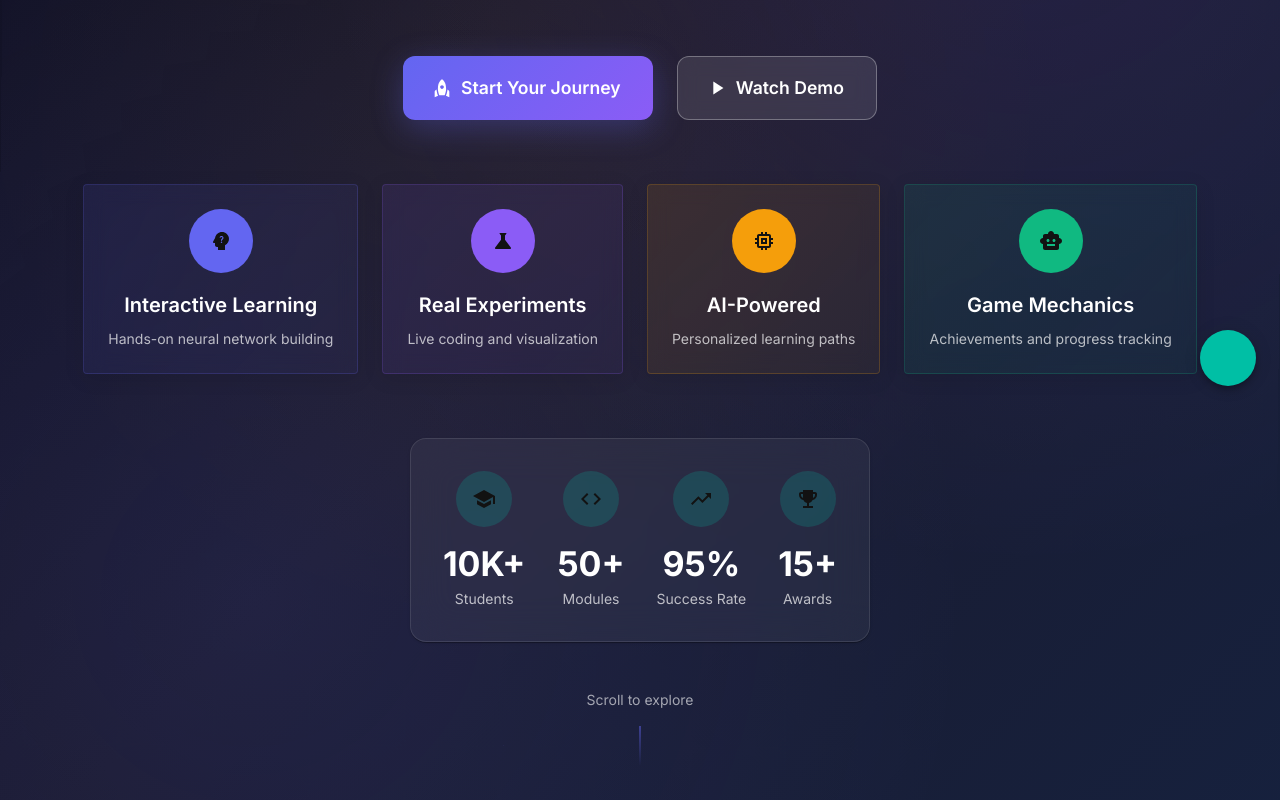
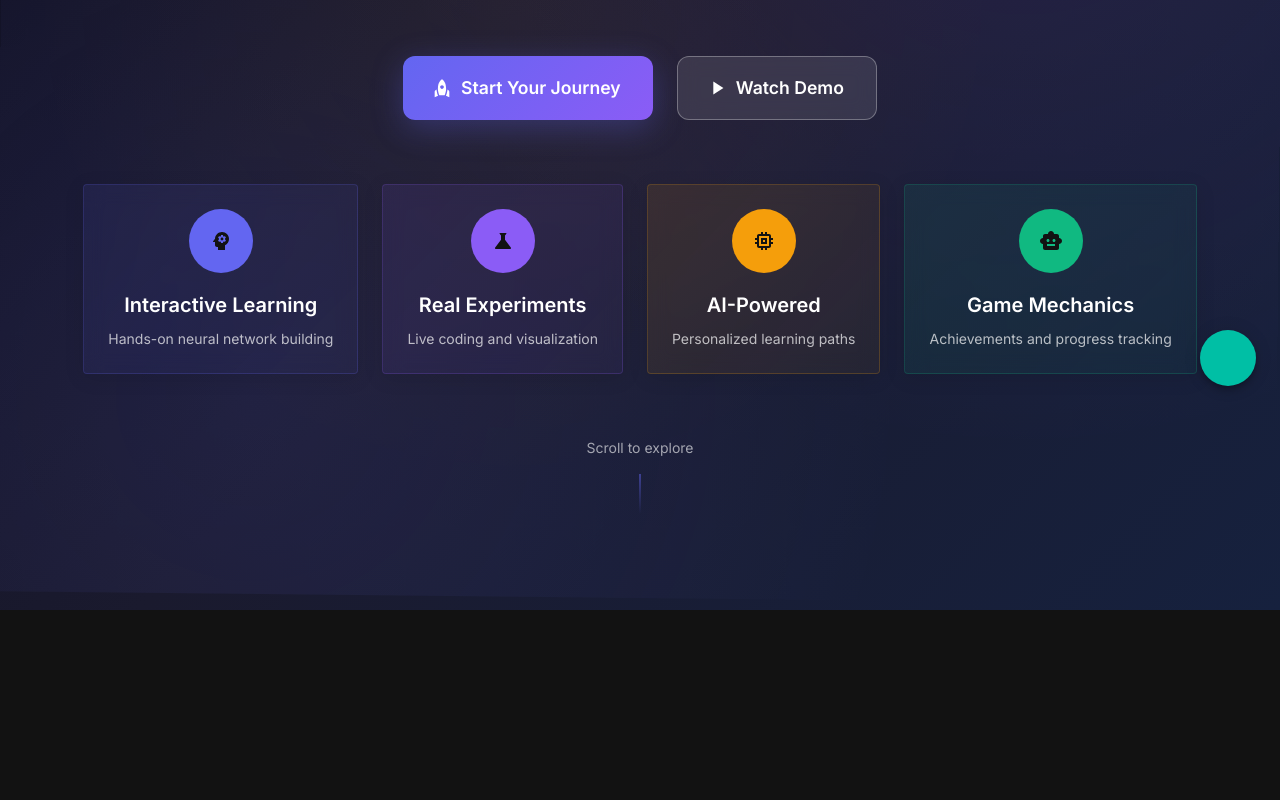
Before and after one commit to zhou-dong/alchemist-ai, a React (Vite) app: page / in a window 1280 px wide. Shown: the part 390-1190 px from the top of the page. After the commit the page ends 1000 px from the top, so only its background shows below. Built offline with nearby package versions, Linux system fonts and the light colour scheme; some icons are missing.

Commit message:
Update Home.tsx

```diff
--- a/src/pages/Home.tsx
+++ b/src/pages/Home.tsx
@@ -5,108 +5,23 @@ import {
   Card,
   CardContent,
   Grid,
-  Chip,
-  LinearProgress,
   Avatar,
-  IconButton,
   Fade,
-  useTheme,
   alpha,
   Container,
   Stack,
-  Paper,
-  Divider
 } from '@mui/material';
 import {
   PlayArrow,
-  School,
   Psychology,
-  AutoGraph,
-  Code,
-  EmojiEvents,
-  TrendingUp,
-  Lightbulb,
-  Speed,
-  Security,
   Rocket,
-  Star,
-  Timeline,
   Science,
   Memory,
   SmartToy,
-  PsychologyAlt,
-  Biotech
 } from '@mui/icons-material';
 import { useState, useEffect } from 'react';
 
-interface LearningModule {
-  id: string;
-  title: string;
-  description: string;
-  icon: React.ReactNode;
-  difficulty: 'Beginner' | 'Intermediate' | 'Advanced';
-  duration: string;
-  progress: number;
-  unlocked: boolean;
-  color: string;
-}
-
-const learningModules: LearningModule[] = [
-  {
-    id: 'neural-basics',
-    title: 'Neural Network Fundamentals',
-    description: 'Learn the building blocks of neural networks from scratch',
-    icon: <Psychology />,
-    difficulty: 'Beginner',
-    duration: '30 min',
-    progress: 0,
-    unlocked: true,
-    color: '#6366F1'
-  },
-  {
-    id: 'backpropagation',
-    title: 'Backpropagation & Training',
-    description: 'Master how neural networks learn and improve',
-    icon: <AutoGraph />,
-    difficulty: 'Intermediate',
-    duration: '45 min',
-    progress: 0,
-    unlocked: false,
-    color: '#8B5CF6'
-  },
-  {
-    id: 'deep-learning',
-    title: 'Deep Learning Architectures',
-    description: 'Explore CNNs, RNNs, and transformer models',
-    icon: <Code />,
-    difficulty: 'Advanced',
-    duration: '60 min',
-    progress: 0,
-    unlocked: false,
-    color: '#F59E0B'
-  },
-  {
-    id: 'optimization',
-    title: 'Optimization Techniques',
-    description: 'Advanced training methods and hyperparameter tuning',
-    icon: <TrendingUp />,
-    difficulty: 'Advanced',
-    duration: '50 min',
-    progress: 0,
-    unlocked: false,
-    color: '#10B981'
-  }
-];
-
-const achievements = [
-  { name: 'First Steps', description: 'Complete your first lesson', icon: <Lightbulb />, earned: true },
-  { name: 'Quick Learner', description: 'Complete 3 lessons in a day', icon: <Speed />, earned: false },
-  { name: 'Neural Master', description: 'Complete all modules', icon: <EmojiEvents />, earned: false },
-  { name: 'Code Warrior', description: 'Implement 5 neural networks', icon: <Security />, earned: false }
-];
-
 export const Home = () => {
-  const theme = useTheme();
   const [isLoaded, setIsLoaded] = useState(false);
   const [hoveredFeature, setHoveredFeature] = useState<string | null>(null);
 
@@ -117,7 +32,7 @@ export const Home = () => {
 
   const features = [
     {
-      icon: <PsychologyAlt />,
+      icon: <Psychology />,
       title: "Interactive Learning",
       description: "Hands-on neural network building",
       color: "#6366F1"
@@ -140,13 +55,6 @@ export const Home = () => {
       description: "Achievements and progress tracking",
       color: "#10B981"
     }
-  ];
-
-  const stats = [
-    { label: "Students", value: "10K+", icon: <School /> },
-    { label: "Modules", value: "50+", icon: <Code /> },
-    { label: "Success Rate", value: "95%", icon: <TrendingUp /> },
-    { label: "Awards", value: "15+", icon: <EmojiEvents /> }
   ];
 
   return (
@@ -290,7 +198,7 @@ export const Home = () => {
           <Fade in={isLoaded} timeout={2000}>
             <Grid container spacing={3} sx={{ mb: 8 }}>
               {features.map((feature, index) => (
-                <Grid item xs={12} sm={6} md={3} key={index}>
+                <Grid item key={index} xs={12} sm={6} md={3}>
                   <Card
                     onMouseEnter={() => setHoveredFeature(feature.title)}
                     onMouseLeave={() => setHoveredFeature(null)}
@@ -329,42 +237,6 @@ export const Home = () => {
             </Grid>
           </Fade>
 
-          {/* Stats Section */}
-          <Fade in={isLoaded} timeout={2500}>
-            <Paper sx={{
-              background: alpha('#FFFFFF', 0.05),
-              backdropFilter: 'blur(20px)',
-              border: `1px solid ${alpha('#FFFFFF', 0.1)}`,
-              borderRadius: 4,
-              p: 4,
-              mb: 6
-            }}>
-              <Grid container spacing={4}>
-                {stats.map((stat, index) => (
-                  <Grid item xs={6} md={3} key={index}>
-                    <Box sx={{ textAlign: 'center' }}>
-                      <Avatar sx={{
-                        bgcolor: alpha(theme.palette.primary.main, 0.2),
-                        mx: 'auto',
-                        mb: 2,
-                        width: 56,
-                        height: 56
-                      }}>
-                        {stat.icon}
-                      </Avatar>
-                      <Typography variant="h4" fontWeight={700} sx={{ color: '#FFFFFF', mb: 0.5 }}>
-                        {stat.value}
-                      </Typography>
-                      <Typography variant="body2" sx={{ color: alpha('#FFFFFF', 0.7) }}>
-                        {stat.label}
-                      </Typography>
-                    </Box>
-                  </Grid>
-                ))}
-              </Grid>
-            </Paper>
-          </Fade>
-
           {/* Scroll Indicator */}
           <Fade in={isLoaded} timeout={3000}>
             <Box sx={{
@@ -388,7 +260,8 @@ export const Home = () => {
       </Container>
 
       {/* CSS Animations */}
-      <style jsx>{`
+      <style dangerouslySetInnerHTML={{
+        __html: `
         @keyframes float {
           0%, 100% { transform: translateY(0px) rotate(0deg); }
           50% { transform: translateY(-20px) rotate(1deg); }
@@ -403,7 +276,7 @@ export const Home = () => {
           0%, 100% { opacity: 0.4; }
           50% { opacity: 1; }
         }
-      `}</style>
+      `}} />
     </Box>
   );
 };
```
